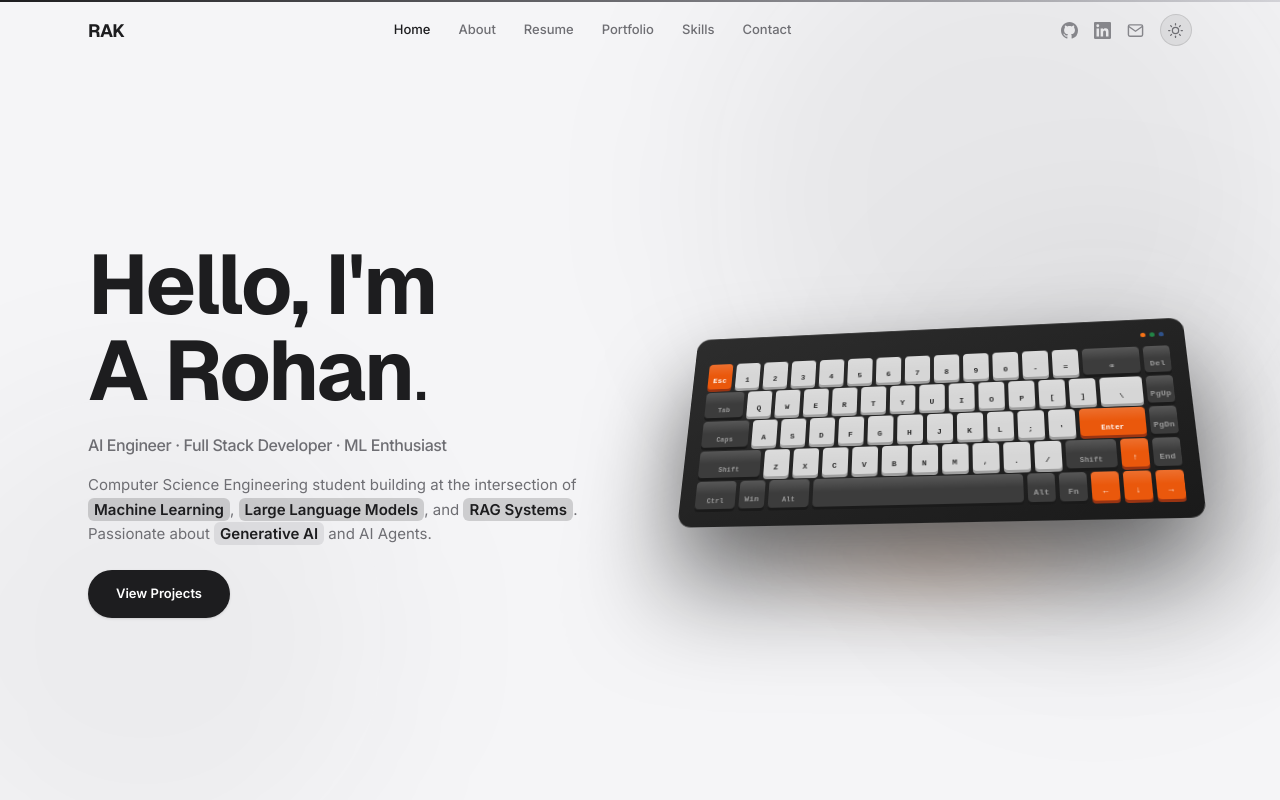
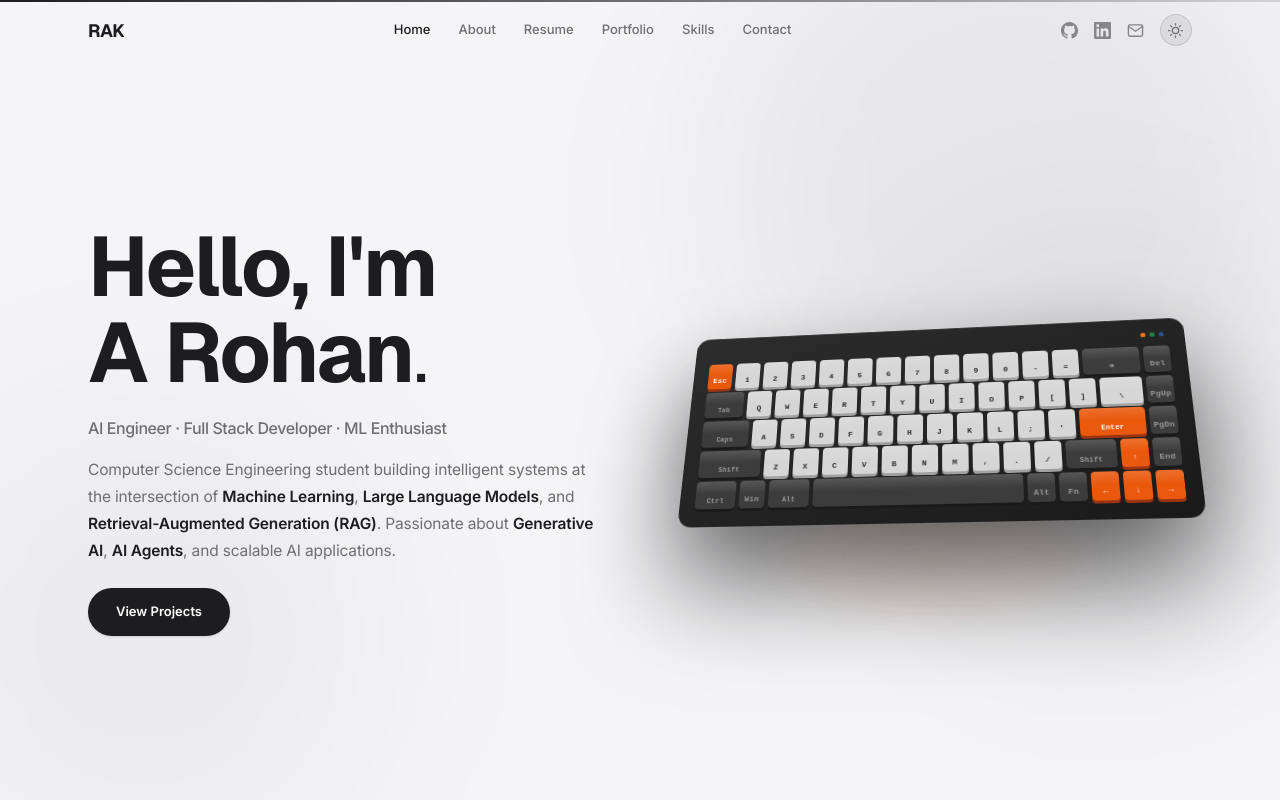
Before and after one commit to rohan-ak43/Portfolio, a React (Vite) app in the folder Frontend/: page / in a window 1280 px wide. Shown: the top 800 px of the page. Built offline with nearby package versions, Linux system fonts and the light colour scheme.

Commit message:
remove keyword highlight badges and improve hero typography

```diff
--- a/Frontend/src/App.tsx
+++ b/Frontend/src/App.tsx
@@ -144,15 +144,21 @@ const TYPE_STYLE: Record<string, { dot: string; badge: string; label: string }>
 
 // Shared primitives
 
-function Hi({ children, color }: { children: React.ReactNode; color: string }) {
+function Hi({ children }: { children: React.ReactNode; color?: string }) {
     const { dark } = useContext(ThemeContext)
     return (
         <span
             style={{
-                backgroundColor: dark ? 'rgba(255,255,255,0.12)' : color,
-                color: dark ? '#FFFFFF' : '#1D1D1F',
+                color: dark ? '#F5F5F7' : '#1D1D1F',
+                transition: 'color 0.3s ease, font-weight 0.3s ease',
             }}
-            className="px-1.5 py-0.5 rounded-md font-semibold"
+            className="font-semibold cursor-default"
+            onMouseEnter={(e) => {
+                e.currentTarget.style.color = dark ? '#FFFFFF' : '#000000'
+            }}
+            onMouseLeave={(e) => {
+                e.currentTarget.style.color = dark ? '#F5F5F7' : '#1D1D1F'
+            }}
         >
             {children}
         </span>
@@ -830,14 +836,13 @@ function Hero() {
                         initial={{ opacity: 0, y: 16 }}
                         animate={{ opacity: 1, y: 0 }}
                         transition={{ duration: 0.6, delay: 0.88 }}
-                        className="leading-relaxed mb-6 text-[15px] max-w-[500px]"
-                        style={{ color: dark ? '#8E8E93' : '#6E6E73' }}
+                        className="leading-[1.75] mb-6 text-[15.5px] max-w-[520px] tracking-[-0.01em]"
+                        style={{ color: dark ? '#A1A1AA' : '#6E6E73' }}
                     >
-                        Computer Science Engineering student building at the intersection of{' '}
-                        <Hi color="rgba(29,29,31,0.18)">Machine Learning</Hi>,{' '}
-                        <Hi color="rgba(29,29,31,0.18)">Large Language Models</Hi>, and{' '}
-                        <Hi color="rgba(29,29,31,0.18)">RAG Systems</Hi>. Passionate about{' '}
-                        <Hi color="rgba(134,134,139,0.18)">Generative AI</Hi> and AI Agents.
+                        Computer Science Engineering student building intelligent systems at the intersection of{' '}
+                        <Hi>Machine Learning</Hi>, <Hi>Large Language Models</Hi>, and{' '}
+                        <Hi>Retrieval-Augmented Generation (RAG)</Hi>. Passionate about{' '}
+                        <Hi>Generative AI</Hi>, <Hi>AI Agents</Hi>, and scalable AI applications.
                     </motion.p>
 
 
@@ -1182,7 +1187,7 @@ function Portfolio() {
                 <FadeUp className="mb-16">
                     <SectionLabel>Work</SectionLabel>
                     <h2 className="font-display text-[48px] font-bold tracking-[-0.02em]" style={{ color: dark ? '#F5F5F7' : '#1D1D1F' }}>
-                        Selected
+                        Featured
                         <br />
                         <em className="not-italic font-extralight" style={{ color: dark ? '#F5F5F7' : '#1D1D1F' }}>Projects.</em>
                     </h2>
```
